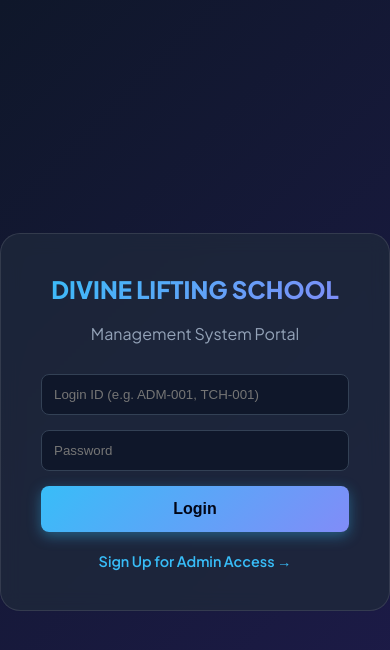
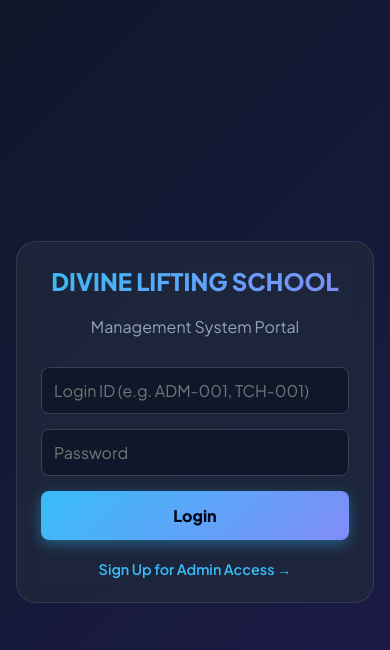
Before and after one commit to VicRousy/divine-lifting-school, a React (Vite) app: page / in a window 390 px wide. Shown: the top 650 px of the page. Built offline with nearby package versions, Linux system fonts and the light colour scheme.

Commit message:
Improve portal mobile responsiveness

```diff
--- a/src/components/Login.jsx
+++ b/src/components/Login.jsx
@@ -259,10 +259,11 @@ function Login({ onLogin }) {
     }}>
       <div style={{
         background: 'rgba(30, 41, 59, 0.8)',
-        padding: '40px',
+        padding: 'clamp(24px, 5vw, 40px)',
         borderRadius: '20px',
         border: '1px solid rgba(255,255,255,0.1)',
-        width: '420px',
+        width: 'min(420px, calc(100vw - 32px))',
+        maxWidth: '100%',
         backdropFilter: 'blur(10px)'
       }}>
         <h2 style={{
@@ -312,7 +313,7 @@ function Login({ onLogin }) {
         {/* SIGNUP FORM */}
         {isSignup && step === 'form' && (
           <form onSubmit={handleSignupSubmit}>
-            <div style={{ display: 'grid', gridTemplateColumns: '1fr 1fr 1fr', gap: '10px', marginBottom: '15px' }}>
+            <div style={{ display: 'grid', gridTemplateColumns: 'repeat(auto-fit, minmax(120px, 1fr))', gap: '10px', marginBottom: '15px' }}>
               <input type="text" placeholder="First Name" value={firstName} onChange={(e) => setFirstName(e.target.value)} required style={inputStyle} />
               <input type="text" placeholder="Middle Name" value={middleName} onChange={(e) => setMiddleName(e.target.value)} style={inputStyle} />
               <input type="text" placeholder="Last Name" value={lastName} onChange={(e) => setLastName(e.target.value)} required style={inputStyle} />
--- a/src/index.css
+++ b/src/index.css
@@ -15,6 +15,24 @@ body {
   background-color: var(--body-bg);
   color: var(--text-main);
   background-image: radial-gradient(circle at top right, #1e1b4b, transparent);
+  overflow-x: hidden;
+}
+
+html {
+  overflow-x: hidden;
+}
+
+* {
+  box-sizing: border-box;
+}
+
+img, video, canvas, svg {
+  max-width: 100%;
+}
+
+input, select, textarea, button {
+  font: inherit;
+  max-width: 100%;
 }
 
 .admin-layout {
@@ -100,3 +118,48 @@ button {
   cursor: pointer;
   box-shadow: 0 4px 14px rgba(56, 189, 248, 0.4);
 }
+
+.table-container,
+table {
+  max-width: 100%;
+}
+
+@media (max-width: 1024px) {
+  .main-content {
+    padding: 20px !important;
+  }
+
+  .dashboard-card,
+  .stat-box {
+    padding: 20px;
+  }
+
+  .stats-grid {
+    grid-template-columns: repeat(2, minmax(0, 1fr));
+  }
+}
+
+@media (max-width: 640px) {
+  body {
+    background-image: radial-gradient(circle at top, #1e1b4b, transparent 55%);
+  }
+
+  .main-content {
+    padding: 14px !important;
+  }
+
+  .stats-grid {
+    grid-template-columns: 1fr;
+    gap: 14px;
+  }
+
+  .dashboard-card,
+  .stat-box {
+    border-radius: 14px;
+    padding: 16px;
+  }
+
+  button {
+    padding: 10px 14px;
+  }
+}
```
